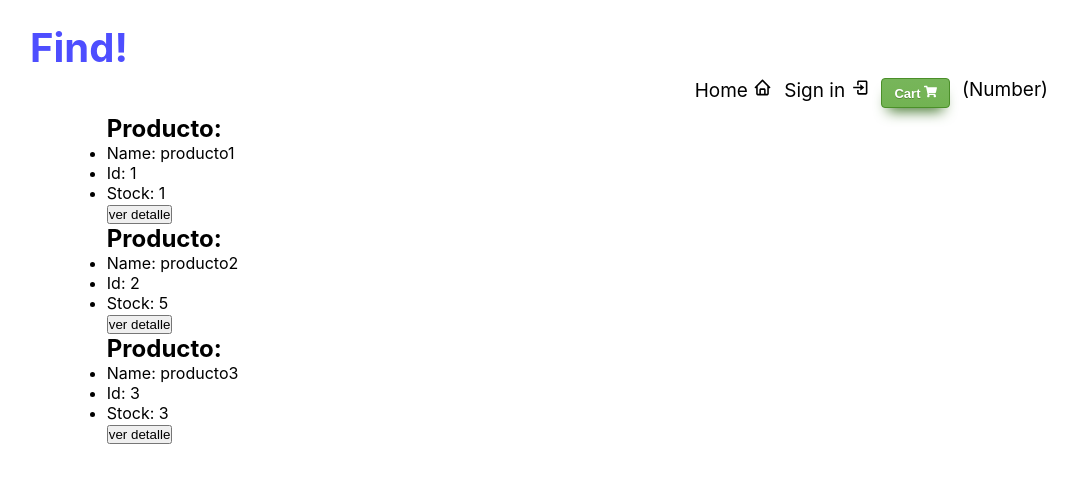
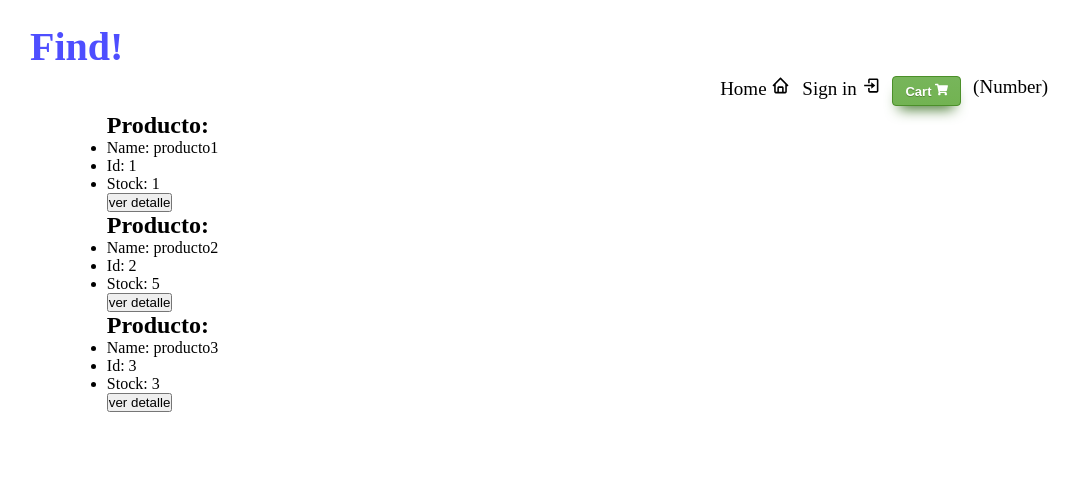
Before and after one commit to nico-99/Find, a React (Create React App) app: page / in a window 1280 px wide. Shown: the top 482 px of the page, without its empty margins (98-1177 px from the left). Built offline with nearby package versions, Linux system fonts and the light colour scheme.

Commit message:
reacomodando carpetas

```diff
--- a/src/App.js
+++ b/src/App.js
@@ -1,5 +1,5 @@
 import React from 'react';
-import './App.css';
+import './assets/App.css';
 import NavBar from './components/NavBar'
 import Home from './components/Home'
 import {BrowserRouter as Router, Switch, Route} from 'react-router-dom'
@@ -17,8 +17,6 @@ function App() {
       <Switch>
         <Route exact path='/' component={Home}/>
           <Route exact path='/itemdetail/:productId' component={ItemDetailContainer}/>
-          {/* <Home/> */}
-        {/* </Route> */}
       </Switch>
       </Router>
     </div>
--- a/src/components/Count.jsx
+++ b/src/components/Count.jsx
@@ -1,5 +1,5 @@
 import React from 'react'
-import '../Count.css'
+import '../assets/Count.css'
 
 function Count({number, counter}) {
     return (
--- a/src/components/Home.jsx
+++ b/src/components/Home.jsx
@@ -1,5 +1,5 @@
 import React, { useState } from 'react'
-import '../home.css'
+import '../assets/home.css'
 // import ItemCount from './ItemCount'
 // import CartButton from './CartButton' ejemplo
 import ItemList from './ItemList'
--- a/src/components/NavBar.jsx
+++ b/src/components/NavBar.jsx
@@ -1,5 +1,5 @@
 import React from 'react'
-import '../navBar.css';
+import '../assets/navBar.css';
 import { BiLogIn, BiHome } from 'react-icons/bi';
 import CartIcon from './CartIcon'
 
--- a/src/index.css
+++ /dev/null
@@ -1,13 +0,0 @@
-body {
-  margin: 0;
-  font-family: -apple-system, BlinkMacSystemFont, 'Segoe UI', 'Roboto', 'Oxygen',
-    'Ubuntu', 'Cantarell', 'Fira Sans', 'Droid Sans', 'Helvetica Neue',
-    sans-serif;
-  -webkit-font-smoothing: antialiased;
-  -moz-osx-font-smoothing: grayscale;
-}
-
-code {
-  font-family: source-code-pro, Menlo, Monaco, Consolas, 'Courier New',
-    monospace;
-}
--- a/src/index.js
+++ b/src/index.js
@@ -1,6 +1,5 @@
 import React from 'react';
 import ReactDOM from 'react-dom';
-import './index.css';
 import App from './App';
 
 ReactDOM.render(
```
Also changed, not shown: src/setupTests.js (deleted, +0 -5 lines), src/assets/App.css (renamed from src/App.css), src/assets/Count.css (renamed from src/Count.css), src/assets/home.css (renamed from src/home.css), src/assets/navBar.css (renamed from src/navBar.css), 1 other file (tests, documents, lock files or other folders).
